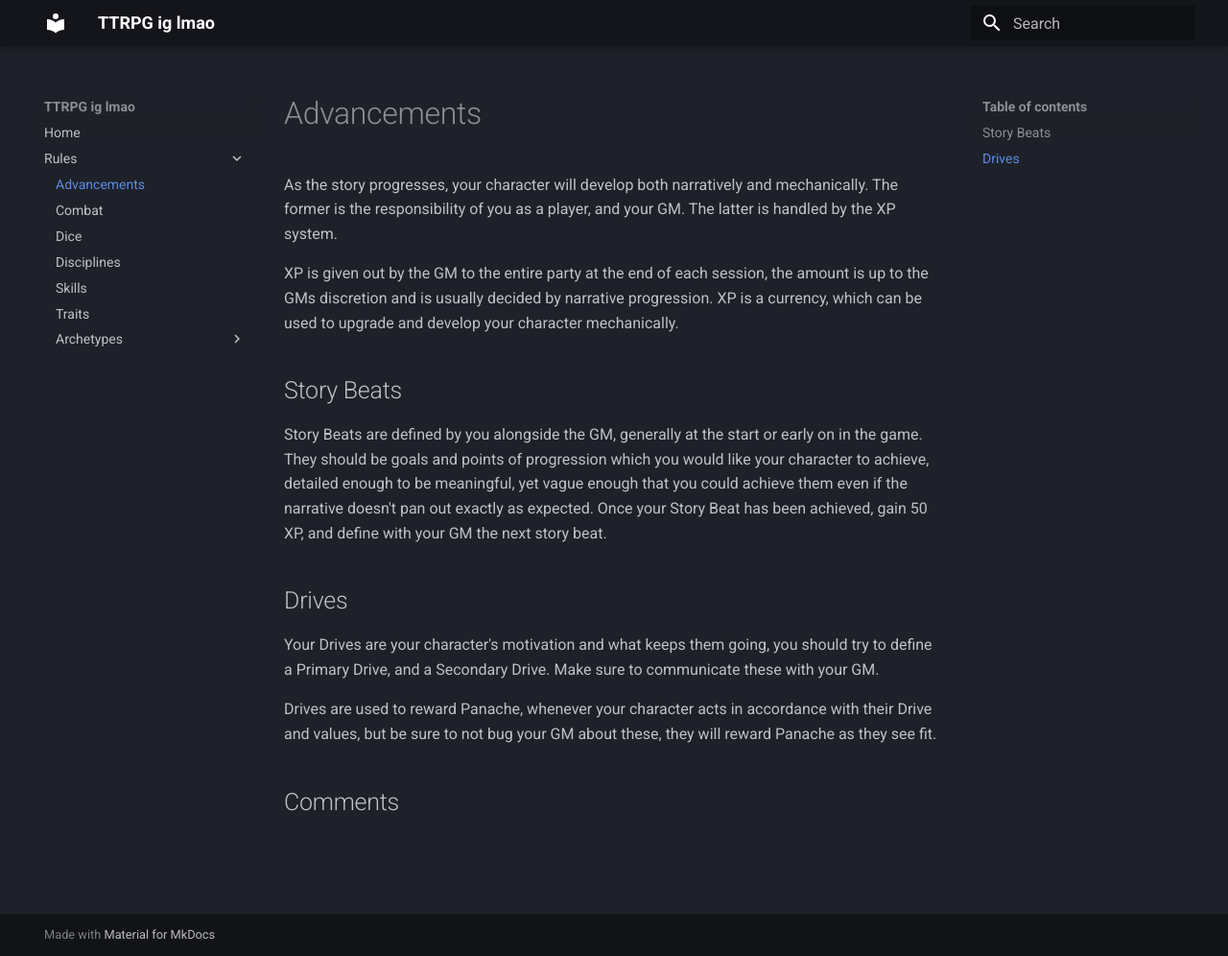
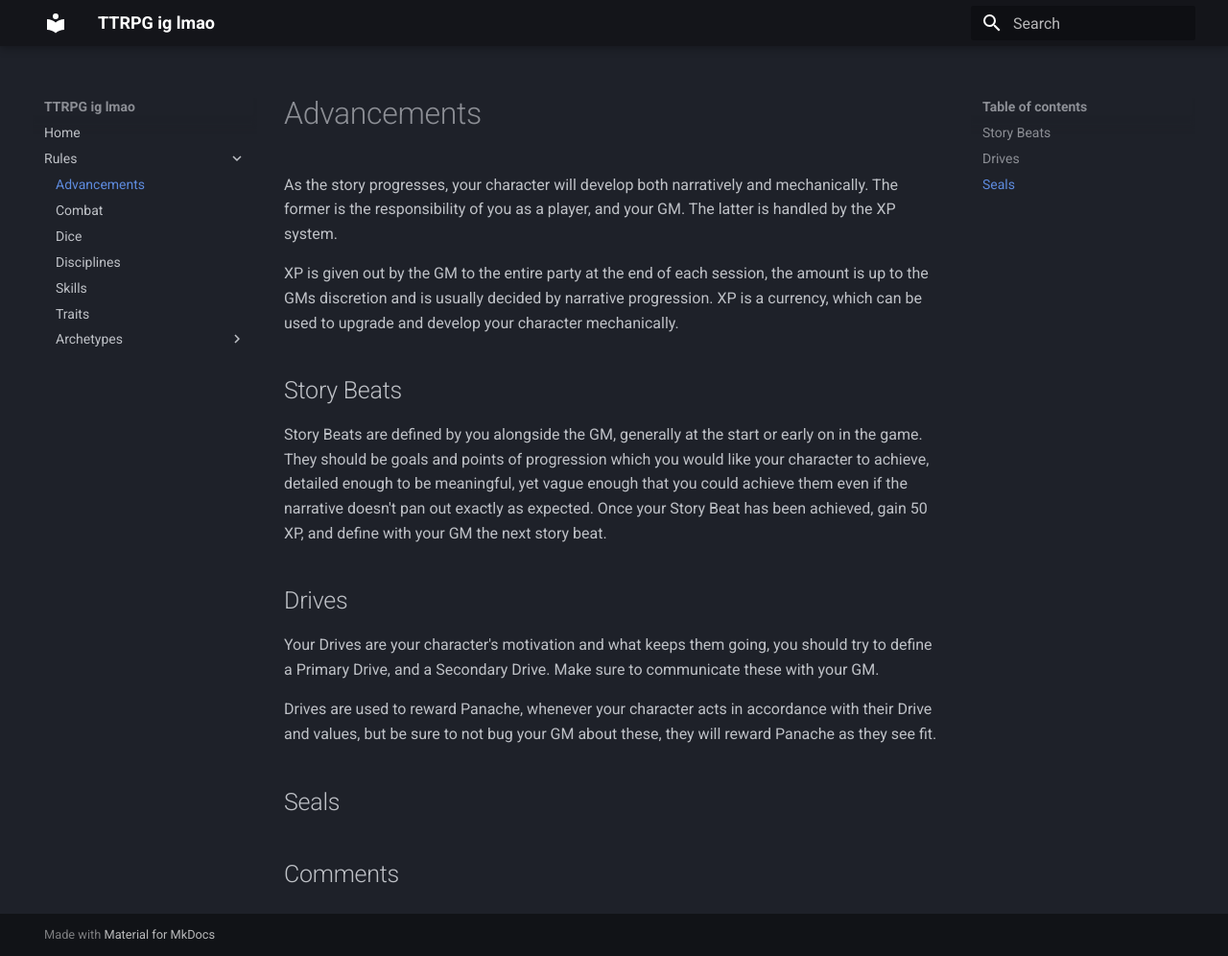
Before and after one commit to ProbablyIly/UnnamedTTRPG, an MkDocs documentation site: the page built from docs/Rules/Advancements.md, in a window 1280 px wide and 996 px high. Shown: the whole window at 96% size. Built offline with MkDocs 1.6.1 and Material for MkDocs 9.7.7, drawn with Linux system fonts in a browser that asks for light colours; comment, search, counter and statistics services are not loaded.

Commit message:
vault backup: 2025-11-10 15:03:00

```diff
--- a/docs/Rules/Advancements.md
+++ b/docs/Rules/Advancements.md
@@ -7,3 +7,5 @@ Story Beats are defined by you alongside the GM, generally at the start or early
 Your Drives are your character's motivation and what keeps them going, you should try to define a Primary Drive, and a Secondary Drive. Make sure to communicate these with your GM.
 
 Drives are used to reward Panache, whenever your character acts in accordance with their Drive and values, but be sure to not bug your GM about these, they will reward Panache as they see fit.
+
+## Seals
```
